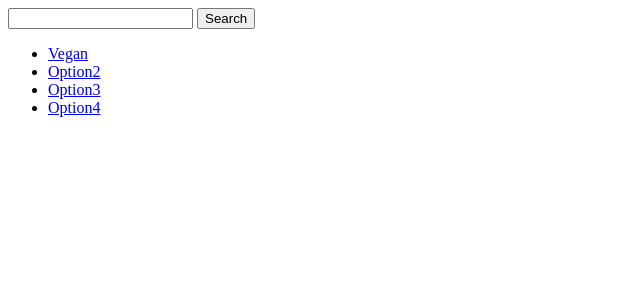
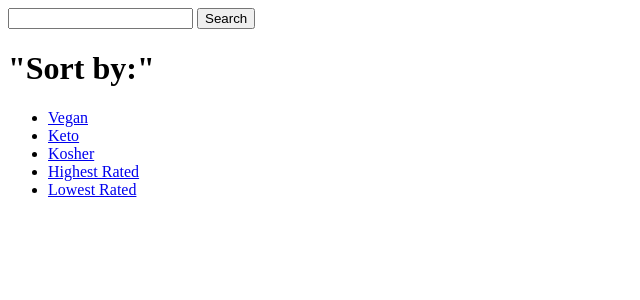
Before and after one commit to htatum2/RecipeMaster, a Django app: page /search/ in a window 1280 px wide. Shown: the top 300 px of the page, without its empty margins (0-640 px from the left). Run offline with Django 3.2, Linux system fonts and the light colour scheme.

Commit message:
Created HTML for sorting functionality

```diff
--- a/recipe_master/master_app/templates/search.html
+++ b/recipe_master/master_app/templates/search.html
@@ -21,28 +21,14 @@
 </head>
 <body>
 
-
+<h1>"Sort by:"</h1>
 <ul role="navigation">
     <li><a href="veg_search.html">Vegan</a></li>
-    <li><a href="somewhereelse">Option2</a></li>
-    <li><a href="anothersomewhere">Option3</a></li>
-    <li><a href="lastsomewhere">Option4</a></li>
+    <li><a href="somewhereelse">Keto</a></li>
+    <li><a href="somewhereelse2">Kosher</a></li>
+    <li><a href="anothersomewhere">Highest Rated</a></li>
+    <li><a href="lastsomewhere">Lowest Rated</a></li>
 </ul>
-<!--
-<form name="myform" action="http://www.mydomain.com/myformhandler.cgi" method="POST">
-<div align="right">
-<select name="mydropdown" id="list" accesskey="target">
-<option value="veg_search.html">Vegan</option>
-<option value="descriptionTag">Keto</option>
-<option value="author">Author</option>
-<option value="Rating">Highest Rated</option>
-<option value="Rating">Lowest Rated</option>
-<option value="Authenticity">Authenticity</option>
-</select>
-<input type=button value="Go" onclick="goToPage(veg_search.html)" />
-</div>
-</form>
--->
 
 
 </body>
--- a/recipe_master/master_app/urls.py
+++ b/recipe_master/master_app/urls.py
@@ -7,4 +7,6 @@ urlpatterns = [
     path('profile/', views.profile, name='master-profile'),
     path('search/', views.search, name='searchengine-search'),
     path('recipes/', views.recipes, name='master-recipes'),
+    path('search/veg_search.html', views.veg_search, name='searchengine-search'),
+
 ]
--- a/recipe_master/master_app/views.py
+++ b/recipe_master/master_app/views.py
@@ -38,5 +38,5 @@ def search(request):
     else:
         return render_to_response('search.html')
 
-#def veg_search(request):
-    return render(request, 'search/veg_search.html')
+def veg_search(request):
+    return render(request, 'veg_search.html')
--- a/recipe_master/searchengine/views.py
+++ b/recipe_master/searchengine/views.py
@@ -18,5 +18,5 @@ def recipe(request):
     notes = form.search()
     return render_to_response('search.html', {'recipe': recipe})
 
-#def veg_search(request):
+def veg_search(request):
     return render(request, 'search/veg_search.html')
```
Also changed, not shown: recipe_master/master_app/templates/veg_search.html (+12 -13 lines), recipe_master/media/garabagesalad.jpg (added).
